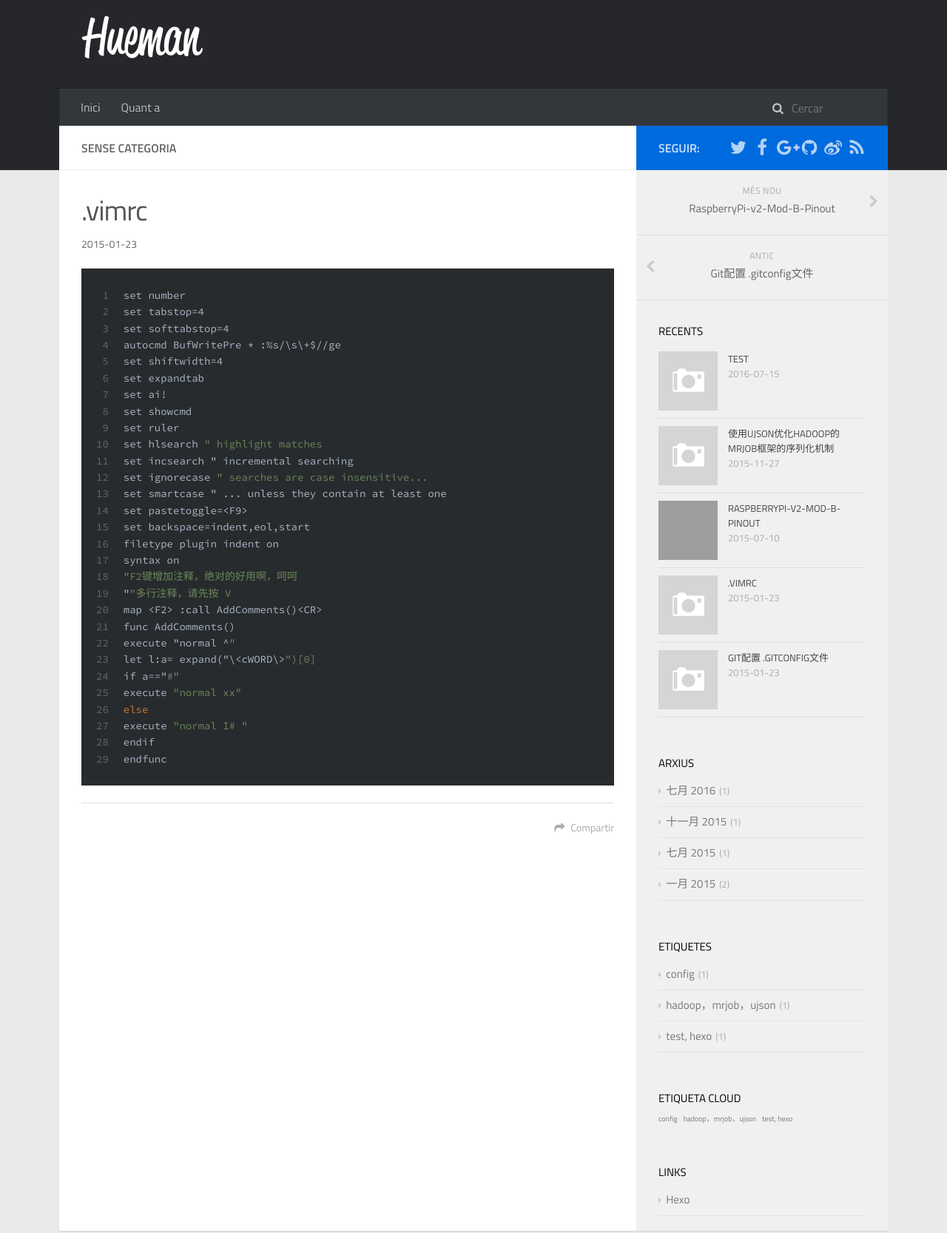
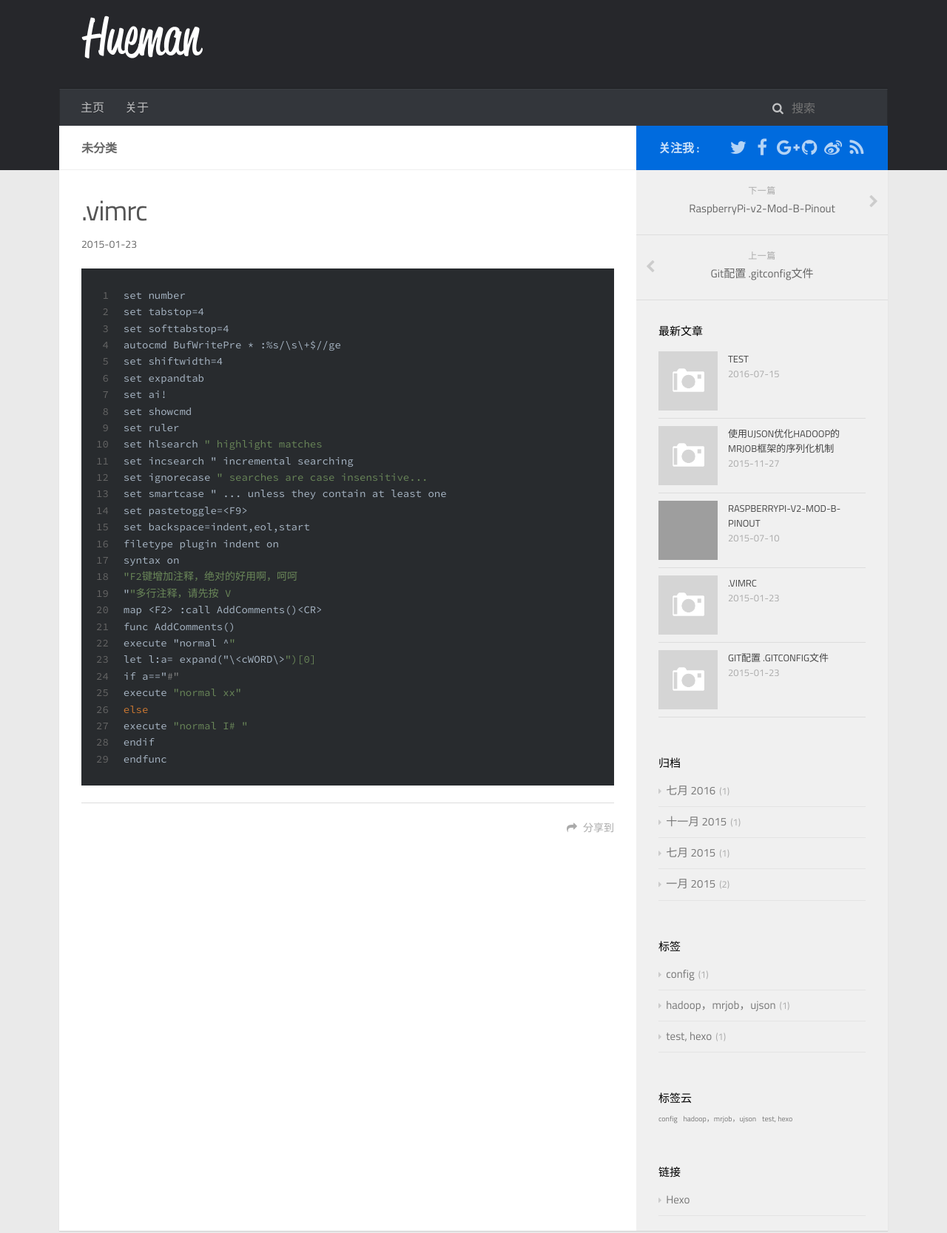
Before and after one commit to dutwfk/blog, a plain HTML site: page 2015/01/23/2015-01-23-vim-rc/index.html in a window 1280 px wide. Shown: the part 20-1687 px from the top of the page at 74% size. Drawn offline with Linux system fonts and the light colour scheme; no server answers; grey boxes are pictures that could not be loaded; a script that the page names is missing.

Commit message:
Site updated: 2016-11-10 12:36:08

```diff
--- a/2015/01/23/2015-01-23-vim-rc/index.html
+++ b/2015/01/23/2015-01-23-vim-rc/index.html
@@ -60,13 +60,13 @@
                         <ul id="main-nav">
 
                                 <li class="main-nav-list-item" >
-                                    <a class="main-nav-list-link" href="/">Inici</a>
+                                    <a class="main-nav-list-link" href="/">主页</a>
                                 </li>
 
 
 
                                 <li class="main-nav-list-item" >
-                                    <a class="main-nav-list-link" href="/about/index.html">Quant a</a>
+                                    <a class="main-nav-list-link" href="/about/index.html">关于</a>
                                 </li>
 
                         </ul>
@@ -74,14 +74,14 @@
                             <div id="search-form-wrap">
 
     <form class="search-form">
-        <input type="text" class="ins-search-input search-form-input" placeholder="Cercar" />
+        <input type="text" class="ins-search-input search-form-input" placeholder="搜索" />
         <button type="submit" class="search-form-submit"></button>
     </form>
     <div class="ins-search">
     <div class="ins-search-mask"></div>
     <div class="ins-search-container">
         <div class="ins-input-wrapper">
-            <input type="text" class="ins-search-input" placeholder="Type something..." />
+            <input type="text" class="ins-search-input" placeholder="想要查找什么..." />
             <span class="ins-close ins-selectable"><i class="fa fa-times-circle"></i></span>
         </div>
         <div class="ins-section-wrapper">
@@ -93,11 +93,11 @@
 (function (window) {
     var INSIGHT_CONFIG = {
         TRANSLATION: {
-            POSTS: 'Posts',
-            PAGES: 'Pages',
-            CATEGORIES: 'categories',
-            TAGS: 'etiquetes',
-            UNTITLED: '(Untitled)',
+            POSTS: '文章',
+            PAGES: '页面',
+            CATEGORIES: '分类',
+            TAGS: '标签',
+            UNTITLED: '(未命名)',
         },
         ROOT_URL: '/',
         CONTENT_URL: '/content.json',
@@ -122,7 +122,7 @@
                         <div class="main-body-header">
     <h1 class="header">
 
-    Sense categoria
+    未分类
     </h1>
 </div>
                         <div class="main-body-content">
@@ -157,7 +157,7 @@
 
 
 
-    <a data-url="http://blog.xrange.org/2015/01/23/2015-01-23-vim-rc/" data-id="civbusvrd00022hfythby9e0u" class="article-share-link"><i class="fa fa-share"></i>Compartir</a>
+    <a data-url="http://blog.xrange.org/2015/01/23/2015-01-23-vim-rc/" data-id="civbv3gph00007nfyozf9qlav" class="article-share-link"><i class="fa fa-share"></i>分享到</a>
 <script>
     (function ($) {
         $('body').on('click', function() {
@@ -236,7 +236,7 @@
                     <aside id="sidebar">
     <a class="sidebar-toggle" title="Expand Sidebar"><i class="toggle icon"></i></a>
     <div class="sidebar-top">
-        <p>seguir:</p>
+        <p>关注我 :</p>
         <ul class="social-links">
 
 
@@ -294,7 +294,7 @@
 <nav id="article-nav">
 
         <a href="/2015/07/10/2015-07-10-raspberry-pinout/" id="article-nav-newer" class="article-nav-link-wrap">
-        <strong class="article-nav-caption">més nou</strong>
+        <strong class="article-nav-caption">下一篇</strong>
         <p class="article-nav-title">
 
             RaspberryPi-v2-Mod-B-Pinout
@@ -305,7 +305,7 @@
 
 
         <a href="/2015/01/23/2015-01-23-git-config/" id="article-nav-older" class="article-nav-link-wrap">
-        <strong class="article-nav-caption">antic</strong>
+        <strong class="article-nav-caption">上一篇</strong>
         <p class="article-nav-title">Git配置 .gitconfig文件</p>
         <i class="icon fa fa-chevron-left" id="icon-chevron-left"></i>
         </a>
@@ -318,7 +318,7 @@
 
 
     <div class="widget-wrap">
-        <h3 class="widget-title">recents</h3>
+        <h3 class="widget-title">最新文章</h3>
         <div class="widget">
             <ul id="recent-post" class="">
 
@@ -432,7 +432,7 @@
 
 
     <div class="widget-wrap widget-list">
-        <h3 class="widget-title">arxius</h3>
+        <h3 class="widget-title">归档</h3>
         <div class="widget">
             <ul class="archive-list"><li class="archive-list-item"><a class="archive-list-link" href="/archives/2016/07/">七月 2016</a><span class="archive-list-count">1</span></li><li class="archive-list-item"><a class="archive-list-link" href="/archives/2015/11/">十一月 2015</a><span class="archive-list-count">1</span></li><li class="archive-list-item"><a class="archive-list-link" href="/archives/2015/07/">七月 2015</a><span class="archive-list-count">1</span></li><li class="archive-list-item"><a class="archive-list-link" href="/archives/2015/01/">一月 2015</a><span class="archive-list-count">2</span></li></ul>
         </div>
@@ -442,7 +442,7 @@
 
 
     <div class="widget-wrap widget-list">
-        <h3 class="widget-title">etiquetes</h3>
+        <h3 class="widget-title">标签</h3>
         <div class="widget">
             <ul class="tag-list"><li class="tag-list-item"><a class="tag-list-link" href="/tags/config/">config</a><span class="tag-list-count">1</span></li><li class="tag-list-item"><a class="tag-list-link" href="/tags/hadoop，mrjob，ujson/">hadoop，mrjob，ujson</a><span class="tag-list-count">1</span></li><li class="tag-list-item"><a class="tag-list-link" href="/tags/test-hexo/">test, hexo</a><span class="tag-list-count">1</span></li></ul>
         </div>
@@ -452,7 +452,7 @@
 
 
     <div class="widget-wrap widget-float">
-        <h3 class="widget-title">etiqueta cloud</h3>
+        <h3 class="widget-title">标签云</h3>
         <div class="widget tagcloud">
             <a href="/tags/config/" style="font-size: 10px;">config</a> <a href="/tags/hadoop，mrjob，ujson/" style="font-size: 10px;">hadoop，mrjob，ujson</a> <a href="/tags/test-hexo/" style="font-size: 10px;">test, hexo</a>
         </div>
@@ -462,7 +462,7 @@
 
 
     <div class="widget-wrap widget-list">
-        <h3 class="widget-title">links</h3>
+        <h3 class="widget-title">链接</h3>
         <div class="widget">
             <ul>
 
```
Also changed, not shown: 2015/01/23/2015-01-23-git-config/index.html (+18 -18 lines), 2015/07/10/2015-07-10-raspberry-pinout/index.html (+19 -19 lines), 2015/11/27/2015-11-27-ujson-hadoop/index.html (+19 -19 lines), 2016/07/15/test/index.html (+18 -18 lines), about/index.html (+16 -16 lines), archives/index.html (+17 -17 lines), categories/index.html (+16 -16 lines), index.html (+16 -16 lines), tags/config/index.html (+17 -17 lines), tags/hadoop，mrjob，ujson/index.html (+17 -17 lines), tags/index.html (+16 -16 lines), tags/test-hexo/index.html (+17 -17 lines).
